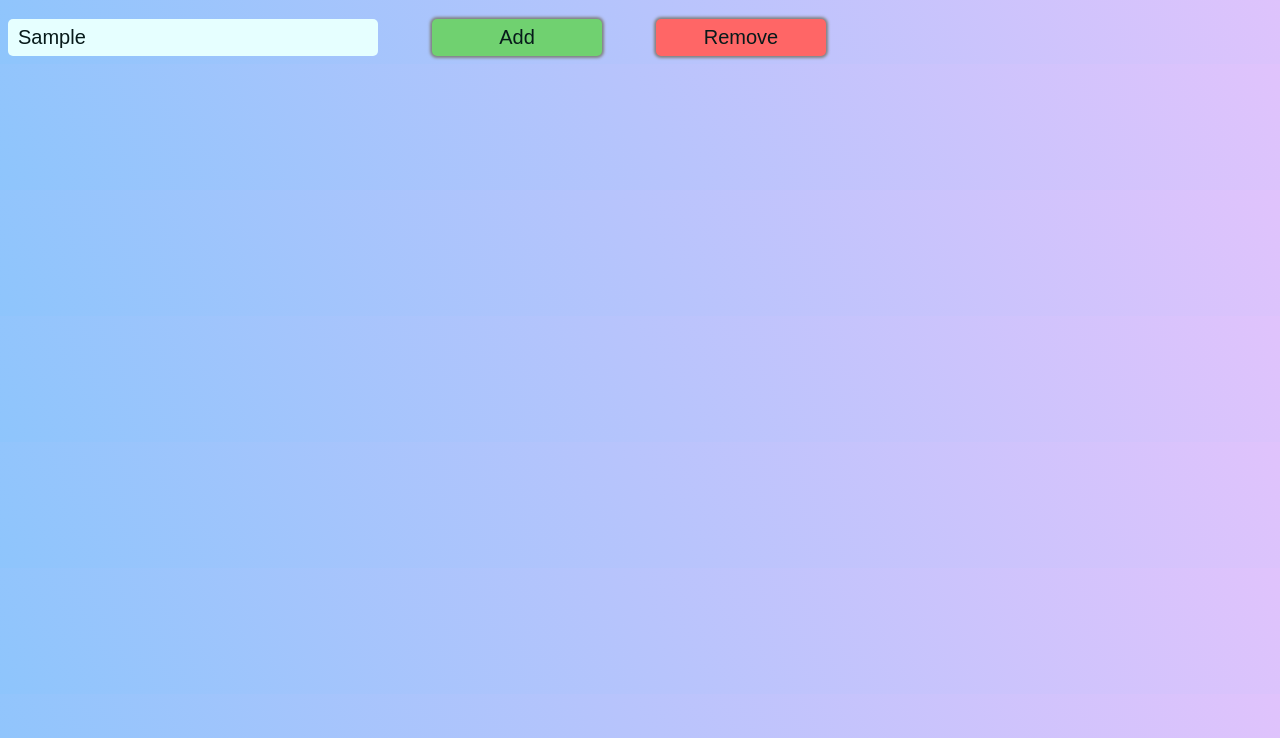
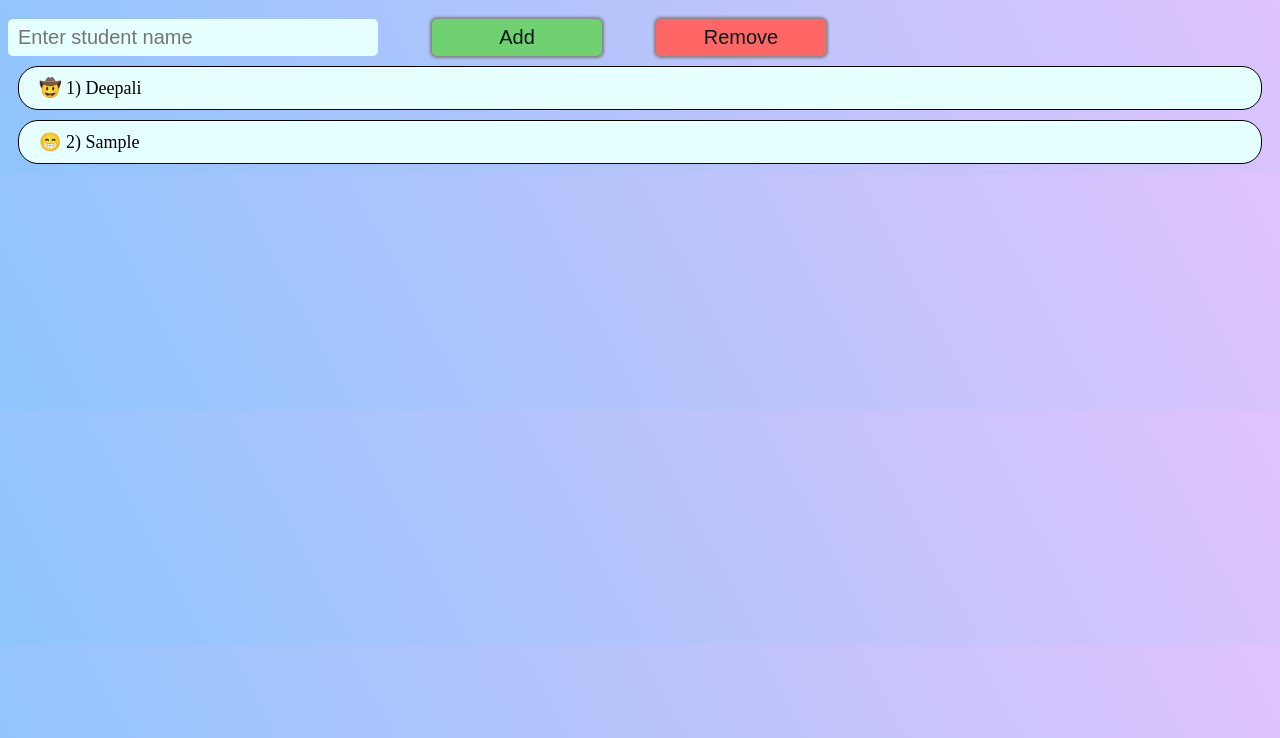
Before and after one commit to dipaligaikwad12/Student-Book-Ass34-, a plain HTML site: page index.html in a window 1280 px wide. Both pictures are taken after typing "Sample" into the empty fields and a click on the button "Add". Shown: the part 62-800 px from the top of the page. Drawn offline with Linux system fonts and the light colour scheme.

Commit message:
student book completed

```diff
--- a/index.html
+++ b/index.html
@@ -15,7 +15,8 @@
             text-align: center;
             color: #004d4d;
         }
-        .student-name{
+
+        .student-name {
             font-size: 20px;
             padding: 7px 10px;
             width: 350px;
@@ -24,15 +25,26 @@
             border-radius: 5px;
             background-color: #e6ffff;
         }
-        .btn-action{
+
+        .btn-action {
             width: 170px;
             margin-left: 50px;
             box-shadow: 0px 0px 3px 2px gray;
             cursor: pointer;
         }
-        .btn-action:hover{
+
+        .btn-action:hover {
             border-radius: 15px;
             transition: 0.6s;
+        }
+
+        .student-card {
+            border: 1px solid black;
+            padding: 10px 20px;
+            margin: 10px;
+            border-radius: 20px;
+            background-color: #e6ffff;
+            font-size: 18px;
         }
     </style>
 </head>
@@ -41,9 +53,52 @@
     <h1 class="heading">📜👩‍🎓StudentsBook📕✍</h1>
     <div class="add-student-container">
         <input type="text" id="student-name" class="student-name" placeholder="Enter student name" />
-        <button type="button" class="btn-action student-name" style="background-color: #70d170;" onclick="addStudent()"> Add </button>
-        <button type="button" class="btn-action student-name" style="background-color: #ff6666;" onclick="removeStudent()">Remove </button>
+        <button type="button" class="btn-action student-name" style="background-color: #70d170;" onclick="addStudent()">
+            Add </button>
+        <button type="button" class="btn-action student-name" style="background-color: #ff6666;"
+            onclick="removeStudent()">Remove </button>
     </div>
+    <div id="students-container"></div>
+    <script>
+
+        function getRandomEmoji() {
+            const emojis = ['😁', '😀', '🧡', '😎', '😍', '🤗', '😑', '😜', '😡', '🤠', '🤫', '🧐'];
+            const min = 0;
+            const max = emojis.length - 1;
+            const randomIndex = Math.floor(Math.random() * (max - min + 1)) + min;
+
+            return emojis[randomIndex]
+        }
+        const students = [
+            "Deepali",
+        ]
+        function loadStudents() {
+            const studentsContainer = document.getElementById("students-container")
+
+            studentsContainer.innerHTML = ""
+
+            for (let i = 0; i < students.length; i++) {
+                studentsContainer.innerHTML += `<div class='student-card'>  ${getRandomEmoji()}  ${i + 1}) ${students[i]
+                    }</div>`;
+
+            }
+
+        }
+        loadStudents()
+        const studentInput = document.getElementById("student-name");
+        function addStudent() {
+            students.push(studentInput.value);
+            studentInput.value = "";
+            loadStudents();
+
+        }
+        function removeStudent() {
+            const studentIndex = students.indexOf(studentInput.value);
+            studentInput.value = "";
+            students.splice(studentIndex, 1);
+            loadStudents();
+        }
+    </script>
 </body>
 
 </html>
```
